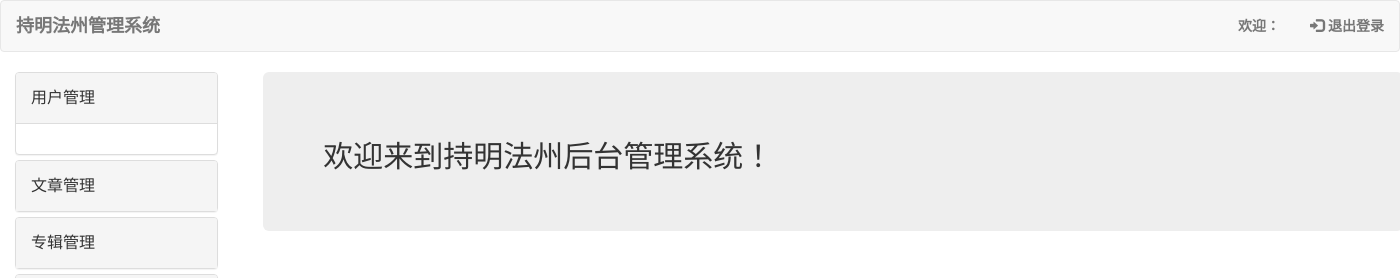
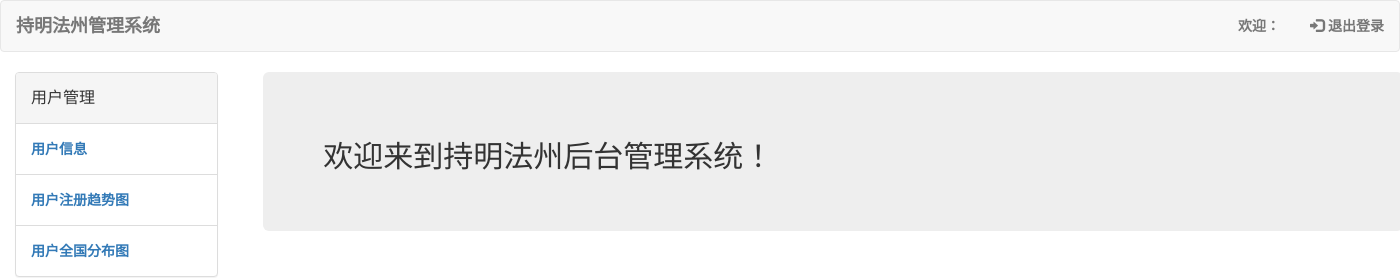
Before and after one commit to xyz25/zjf_cmfz, a Django app: template templates/index/index.html in a window 1400 px wide, after a click on "用户管理". Shown: the top 278 px of the page. Run offline with Django 3.2, Linux system fonts and the light colour scheme; the template is opened without the code that fills it, so the values that code supplies are empty; some libraries are stand-ins or nearby versions.

Commit message:
'修改路由位置'

```diff
--- a/index/urls.py
+++ b/index/urls.py
@@ -6,4 +6,8 @@ app_name = 'cmfz'
 
 urlpatterns = [
     path('index/', views.index, name='index'),
+    path('login/', views.login, name='login'),
+    path('check_user/', views.check_user, name='check_user'),
+    path('login_form/', views.login_form, name='login_form'),
+    path('logout/', views.logout, name='logout'),
 ]
--- a/templates/index/index.html
+++ b/templates/index/index.html
@@ -36,7 +36,7 @@
         </div>
         <ul class="nav navbar-nav navbar-right">
             <li><a href="javascript:void(0);">欢迎：<span id="username">{{ adminname }}</span></a></li>
-            <li><a href="{% url 'user:logout' %}"><span class="glyphicon glyphicon-log-in"></span> 退出登录</a></li>
+            <li><a href="{% url 'cmfz:logout' %}"><span class="glyphicon glyphicon-log-in"></span> 退出登录</a></li>
         </ul>
     </div>
 </nav>
@@ -46,14 +46,20 @@
         <div class="panel panel-default">
             <div class="panel-heading">
                 <h4 class="panel-title panel-height">
-                    <a data-toggle="collapse" data-parent="#accordion"
-                       href="#collapseOne" style="line-height: 30px">
+                    <a data-toggle="collapse" data-parent="#accordion" href="#collapseOne" style="line-height: 30px">
                         用户管理
                     </a>
                 </h4>
             </div>
             <div id="collapseOne" class="panel-collapse collapse">
                 <div class="panel-body">
+                    <a href="javascript:$('#container1').load('{% static 'static_html/carousel_list.html' %}')">用户信息</a>
+                </div>
+                <div class="panel-body">
+                    <a href="javascript:$('#container1').load('{% static 'static_html/carousel_list.html' %}')">用户注册趋势图</a>
+                </div>
+                <div class="panel-body">
+                    <a href="javascript:$('#container1').load('{% static 'static_html/carousel_list.html' %}')">用户全国分布图</a>
                 </div>
             </div>
         </div>
@@ -98,7 +104,7 @@
             </div>
             <div id="collapseFour" class="panel-collapse collapse">
                 <div class="panel-body">
-                    <a href="javascript:$('#container1').load('{% static 'carousel/carousel_list.html' %}')">轮播图列表</a>
+                    <a href="javascript:$('#container1').load('{% static 'static_html/carousel_list.html' %}')">轮播图列表</a>
                 </div>
             </div>
         </div>
--- a/templates/user/login.html
+++ b/templates/index/login.html
@@ -61,7 +61,7 @@
                     $.ajax({
                         type: 'post',
                         data: {mobile: $("#mobile").val()},
-                        url: "{% url 'user:check_user' %}",
+                        url: "{% url 'cmfz:check_user' %}",
                         success: function (msg) {
                             if (msg.status) alert('发送成功')
                             else alert('发送失败')
@@ -73,7 +73,7 @@
             // 验证是否登录成功
             $("#loginbtn").click(function () {
                 $.ajax({
-                    url: "{% url 'user:login_form' %}",
+                    url: "{% url 'cmfz:login_form' %}",
                     datatype: 'json',
                     type: 'get',
                     // 获取id为loginForm的表单数据
--- a/user/urls.py
+++ b/user/urls.py
@@ -5,8 +5,8 @@ from user import views
 app_name = 'user'
 
 urlpatterns = [
-    path('login/', views.login, name='login'),
-    path('check_user/', views.check_user, name='check_user'),
-    path('login_form/', views.login_form, name='login_form'),
-    path('logout/', views.logout, name='logout'),
+    # path('login/', views.login, name='login'),
+    # path('check_user/', views.check_user, name='check_user'),
+    # path('login_form/', views.login_form, name='login_form'),
+    # path('logout/', views.logout, name='logout'),
 ]
```
Also changed, not shown: index/views.py (+70 -4 lines), user/views.py (+55 -55 lines), static/carousel/27.jpg (added), static/static_html/carousel_list.html (renamed from static/carousel/carousel_list.html).
